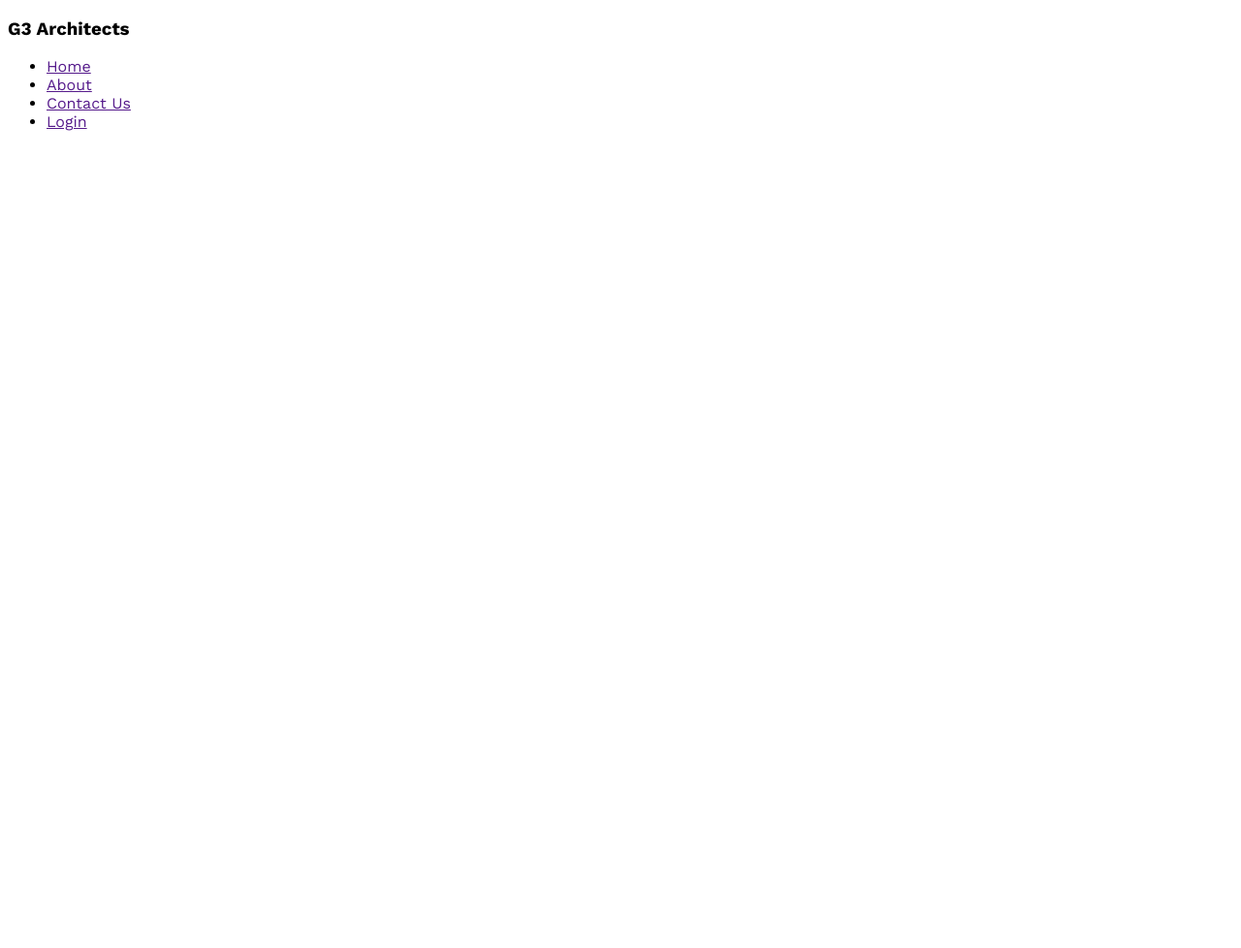
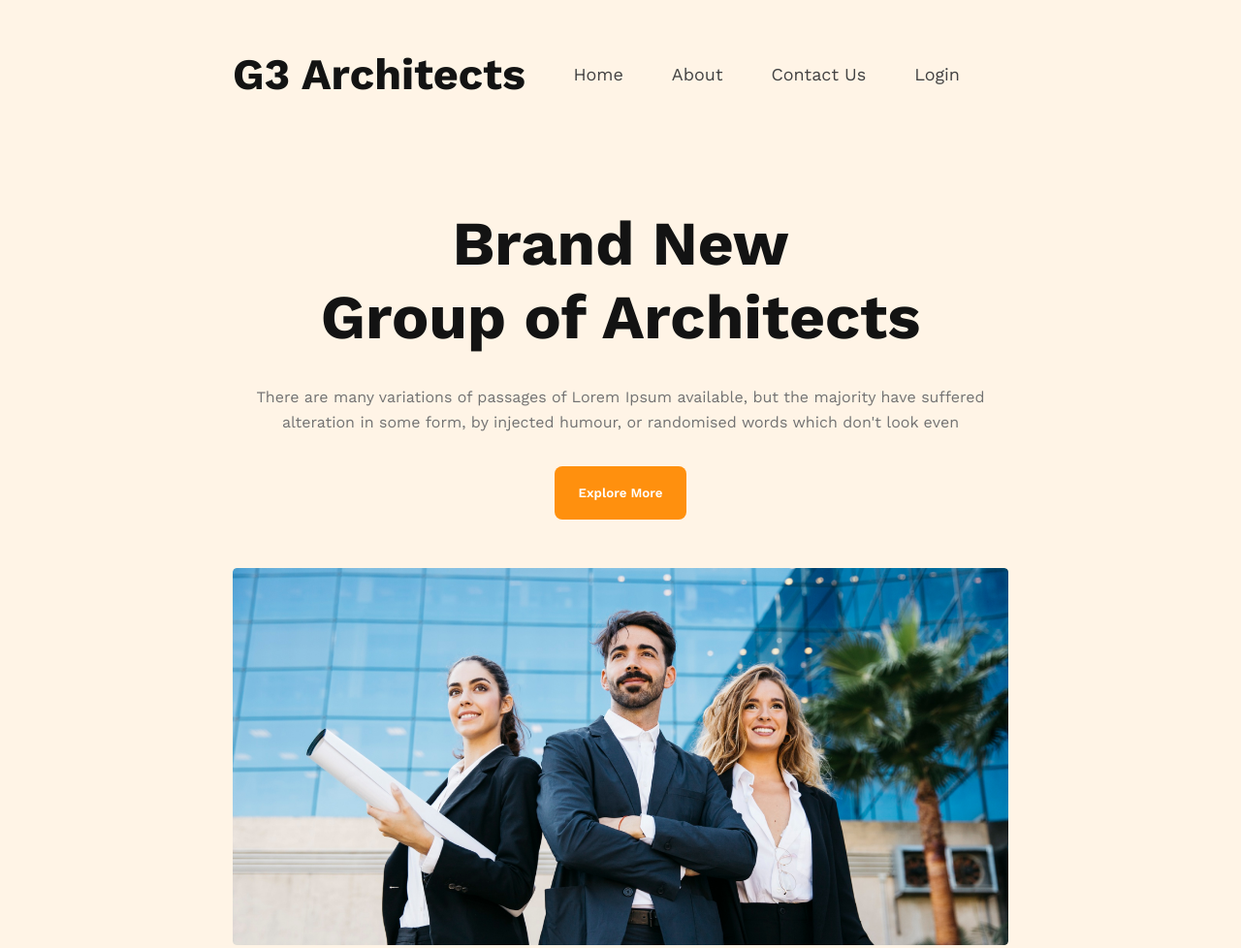
Before and after one commit to miraj1189/architects-website, a plain HTML site: page index.html in a window 1280 px wide. Shown: the whole page at 97% size. Before the commit the page ends 800 px from the top, so only its background shows below. Drawn offline with nearby package versions, Linux system fonts and the light colour scheme.

Commit message:
banner section added

```diff
--- a/index.html
+++ b/index.html
@@ -1,15 +1,17 @@
 <!DOCTYPE html>
 <html lang="en">
+
 <head>
     <meta charset="UTF-8">
     <meta name="viewport" content="width=device-width, initial-scale=1.0">
     <title>Architects Website</title>
     <link rel="stylesheet" href="style.css">
 </head>
+
 <body>
     <header>
         <nav>
-            <h3>G3 Architects</h3>
+            <h3 class="nav-title">G3 Architects</h3>
             <ul>
                 <li><a href="">Home</a></li>
                 <li><a href="">About</a></li>
@@ -17,6 +19,20 @@
                 <li><a href="">Login</a></li>
             </ul>
         </nav>
+        <!-- banner section -->
+        <div class="banner">
+            <div class="banner-content">
+                <h1 class="banner-title">Brand New <br>
+                    Group of Architects
+                </h1>
+                <p class="banner-description">
+                    There are many variations of passages of Lorem Ipsum available, but the majority have suffered
+                    alteration in some form, by injected humour, or randomised words which don't look even
+                </p>
+                <button class="btn">Explore More</button>
+            </div>
+            <img class="banner-img" src="images/banner.png" alt="">
+        </div>
     </header>
     <main>
 
@@ -25,4 +41,5 @@
 
     </footer>
 </body>
+
 </html>
--- a/style.css
+++ b/style.css
@@ -5,4 +5,103 @@
 * {
     font-family: 'Open Sans', sans-serif;
     font-family: 'Work Sans', sans-serif;
+    margin: 0px;
+    padding: 0px;
 }
+
+/* header section style */
+header {
+    background: rgba(255, 144, 14, 0.10);
+    padding: 50px 240px;
+}
+
+nav {
+    display: flex;
+    justify-content: space-between;
+    align-items: center;
+}
+
+nav ul {
+    display: flex;
+
+}
+
+nav li {
+    list-style: none;
+    margin-right: 50px;
+    font-size: 18px;
+    font-weight: 500;
+    line-height: 26px;
+}
+
+nav li a {
+    text-decoration: none;
+    color: #424242;
+}
+
+.nav-title {
+    color: #131313;
+    font-size: 45px;
+    font-weight: 700px;
+}
+
+/* banner section style */
+
+.banner-title {
+    color: #131313;
+    font-size: 64px;
+    font-weight: 700;
+    margin-top: 110px;
+}
+
+.banner-description {
+    color: #727272;
+    font-size: 16px;
+    font-weight: 400;
+    line-height: 26px;
+    margin-top: 32px;
+}
+
+.btn {
+    color: #FFF;
+    text-align: center;
+    font-weight: 600;
+    border-radius: 8px;
+    background: #FF900E;
+    border-style: none;
+    padding: 20px 25px;
+    margin-top: 32px;
+    cursor: pointer;
+
+}
+
+.banner-content {
+    margin: 0px auto;
+    margin-bottom: 50px;
+    max-width: 860px;
+    text-align: center;
+
+}
+
+.banner-img {
+    width: 100%;
+}
+/* responsive media style */
+/* mobile devices */
+@media screen and (max-width:576px) {
+    header{
+        padding: 10px;
+    }
+    nav{
+        flex-direction: column;
+    }
+}
+/* tablet devices */
+@media screen and (min-width:576px) and (max-width:992px) {
+    header{
+        padding: 10px 50px;
+    }
+    nav{
+        flex-direction: column;
+    }
+}
```
